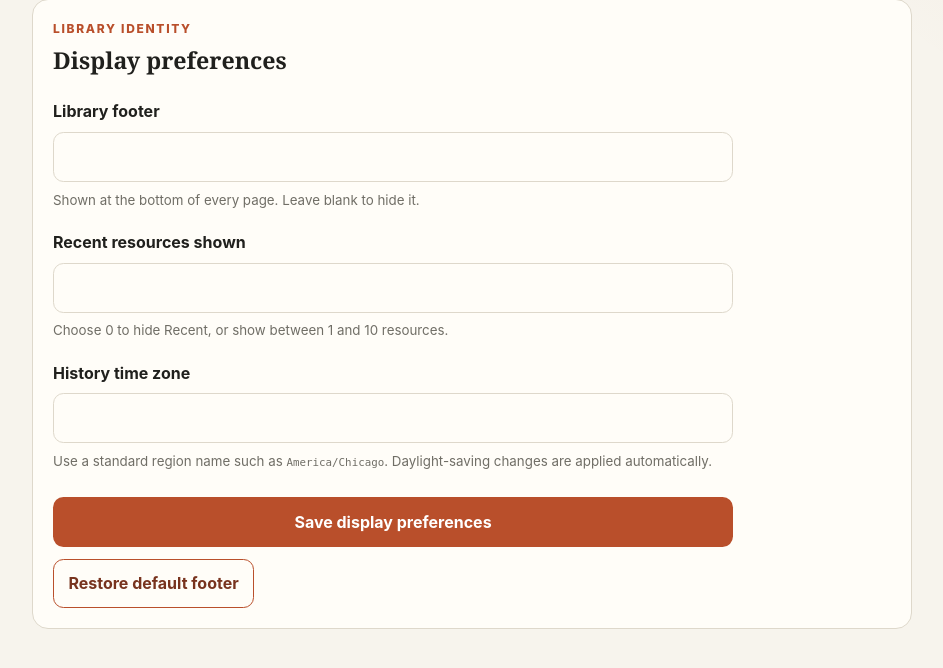
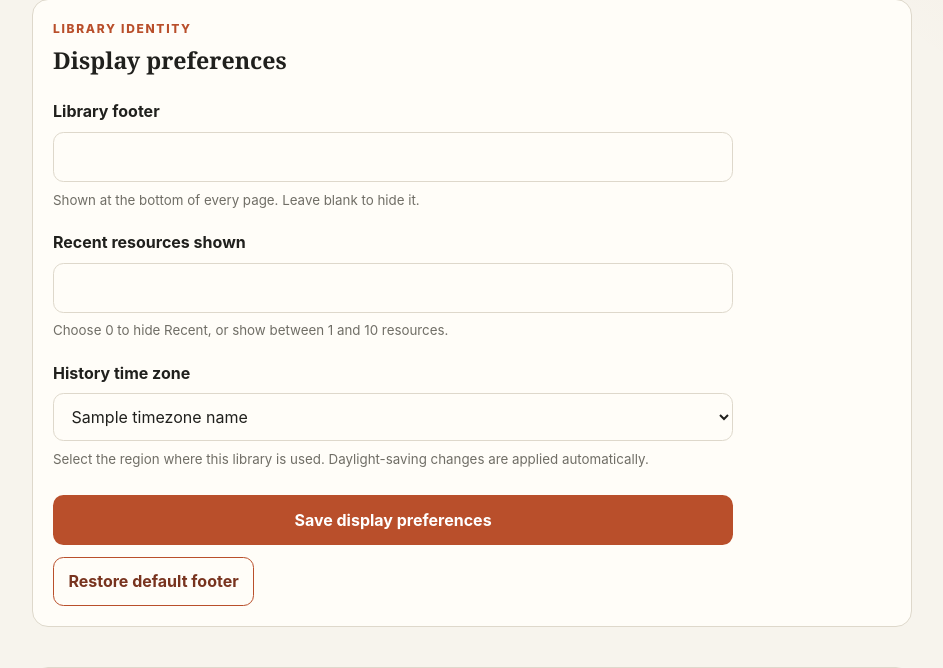
Before and after one commit to natsteff/forge-gamesheets, a Python web app: template app/templates/settings.html in a window 1280 px wide. Shown: the part 364-1032 px from the top of the page, without its empty margins (58-1001 px from the left). Run offline with Jinja, Linux system fonts and the light colour scheme; the template is opened without the code that fills it: most values are stand-ins (such as "Sample title", 1, 10 or a date in 2020).

Commit message:
Use a complete timezone selector

```diff
--- a/app/templates/settings.html
+++ b/app/templates/settings.html
@@ -34,18 +34,12 @@
       <small>Choose 0 to hide Recent, or show between 1 and {{ max_recent_limit }} resources.</small>
 
       <label for="timezone-name">History time zone</label>
-      <input id="timezone-name" name="timezone_name" value="{{ preferences.timezone_name }}" list="common-timezones" required>
-      <datalist id="common-timezones">
-        <option value="UTC">
-        <option value="America/New_York">
-        <option value="America/Chicago">
-        <option value="America/Denver">
-        <option value="America/Phoenix">
-        <option value="America/Los_Angeles">
-        <option value="America/Anchorage">
-        <option value="Pacific/Honolulu">
-      </datalist>
-      <small>Use a standard region name such as <code>America/Chicago</code>. Daylight-saving changes are applied automatically.</small>
+      <select id="timezone-name" name="timezone_name" required>
+        {% for timezone_name in timezone_names %}
+          <option value="{{ timezone_name }}"{% if timezone_name == preferences.timezone_name %} selected{% endif %}>{{ timezone_name }}</option>
+        {% endfor %}
+      </select>
+      <small>Select the region where this library is used. Daylight-saving changes are applied automatically.</small>
       <button type="submit">Save display preferences</button>
     </form>
     <form action="{{ url_for('settings_footer_reset') }}" method="post">
```
Also changed, not shown: app/web.py (+21 -1 lines), tests/test_web.py (+8 -0 lines).
